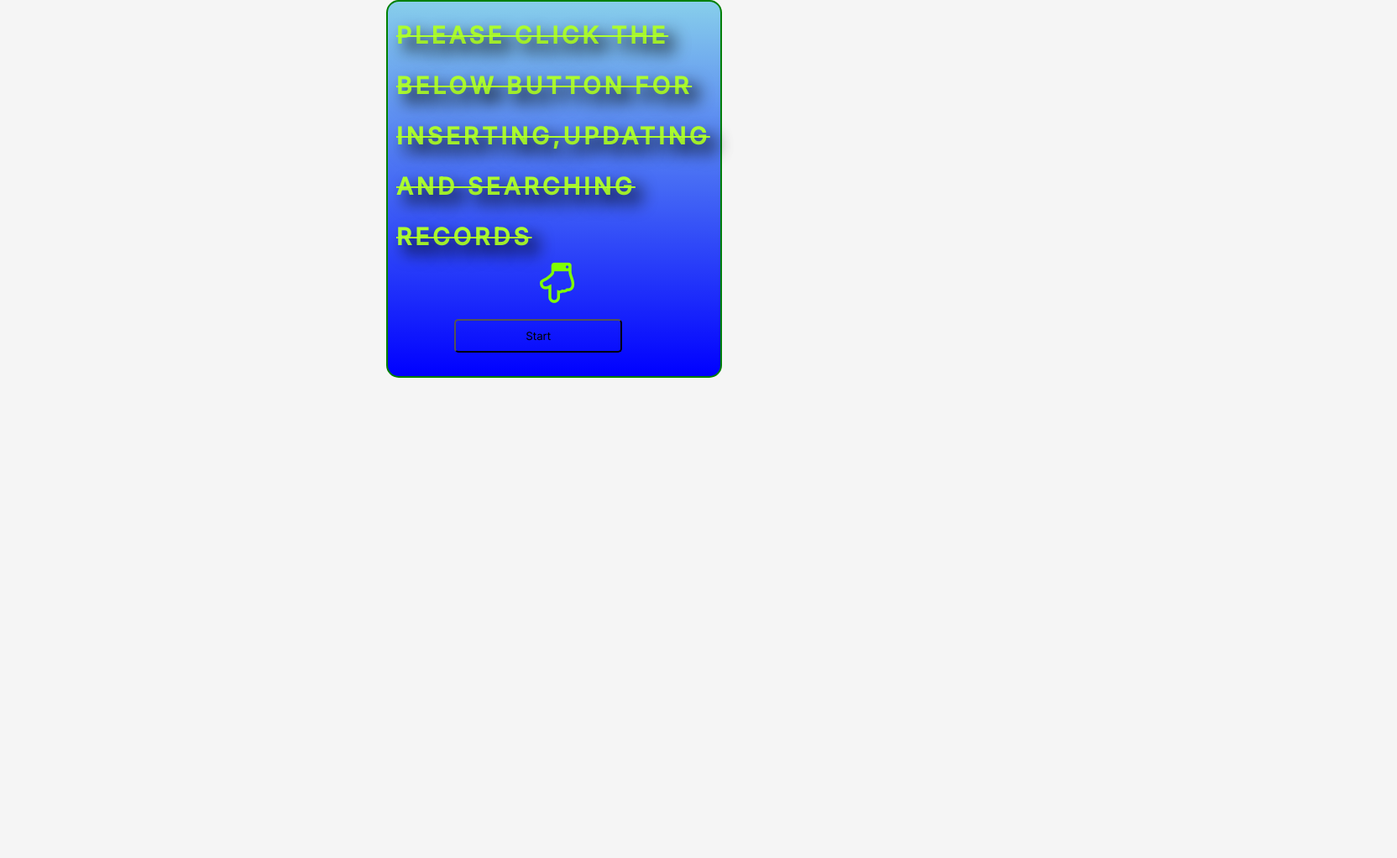
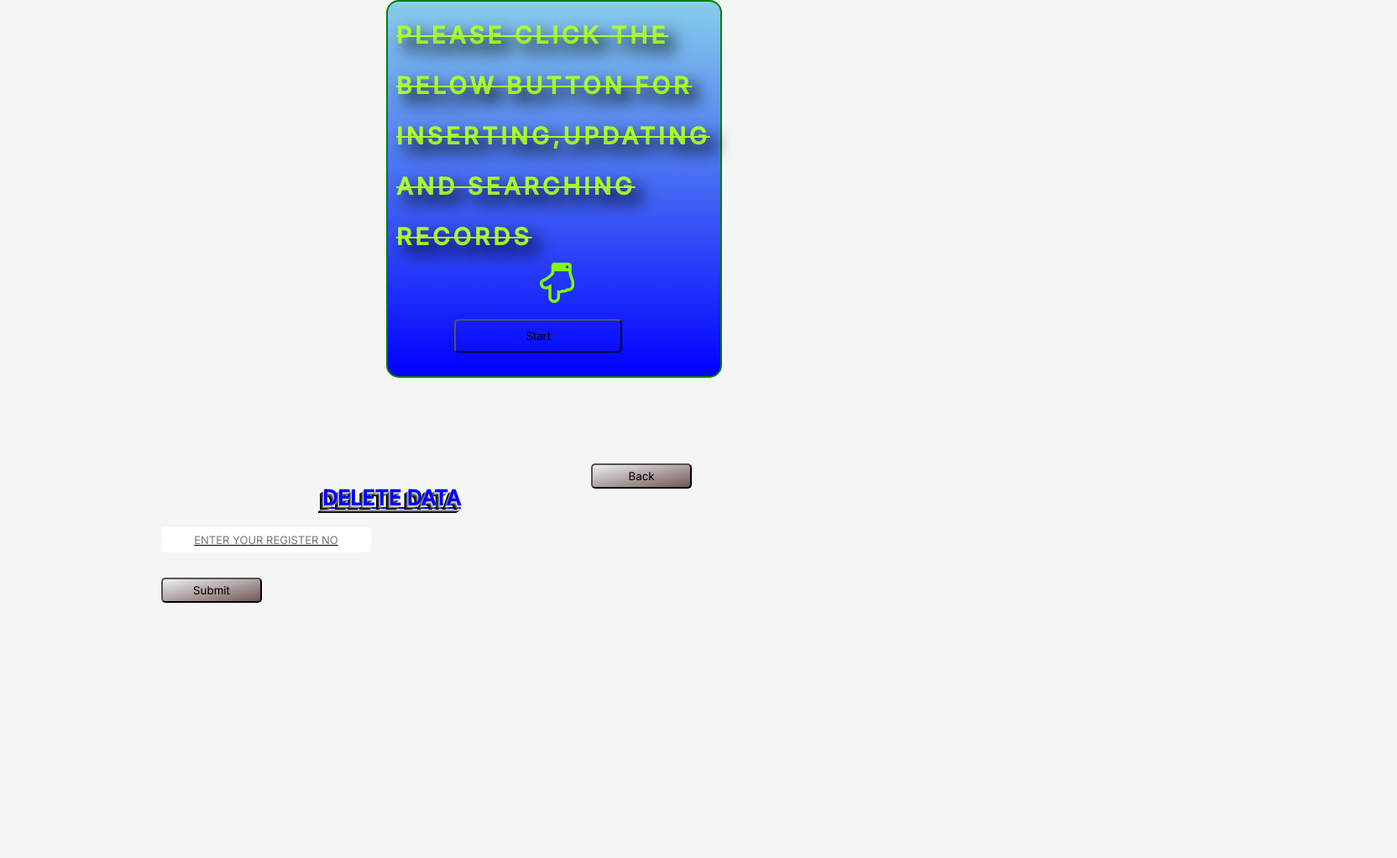
Before and after one commit to ragul0427/project, a plain HTML site: page index.html in a window 1280 px wide. Shown: the whole page at 84% size, 1664 px wide, since content can reach past the window. Before the commit the page ends 800 px from the top, so only its background shows below. Drawn offline with Linux system fonts and the light colour scheme.

Commit message:
Update index.html

```diff
--- a/index.html
+++ b/index.html
@@ -73,6 +73,21 @@
 </form>
 <button class="backbtn">Back</button>
 </div>
+
+    <!--Third Deleting page-->
+<div class="containerFourth">
+    <form action="http://localhost:5678/searchfun" target="fre" class="form_controler" method="get">
+        <h1>Delete data</h1>
+        <input type="text" name="t1" placeholder="Enter Your register No">
+        <div id="buttons">
+            <button id="btn">Submit</button>
+        </div>
+        <iframe name="figcaption" height="300px" width="400px"  id="fre"></iframe>
+    </form>
+    <button class="backbtn">Back</button>
+    </div>
+
+
 </body>
 <script src="projectjs.js"></script>
 </html>
```
